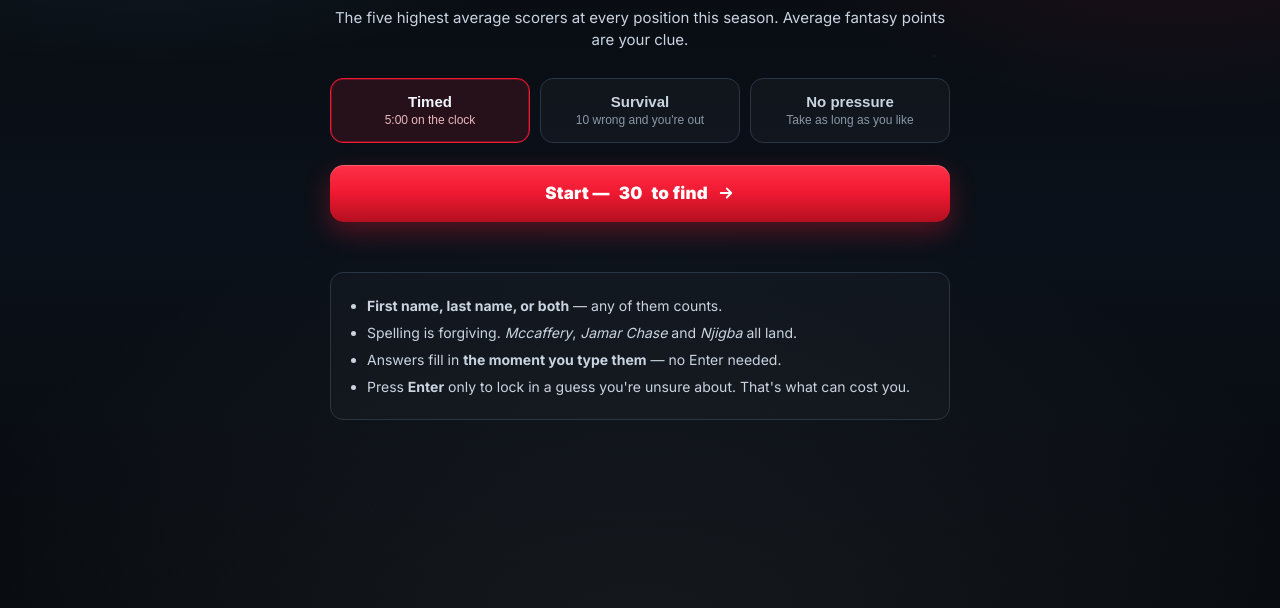
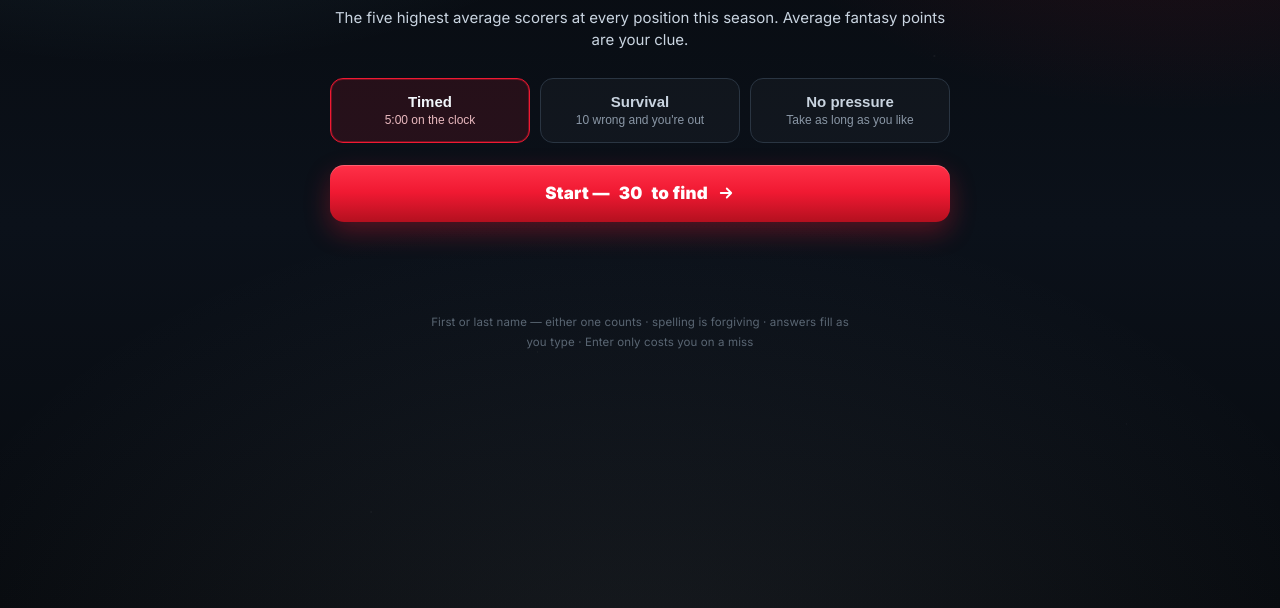
Before and after one commit to Stevenlmiori/dietcokeman, a plain HTML site: page play.html in a window 1280 px wide. Shown: the part 192-800 px from the top of the page. Drawn offline with Linux system fonts and the light colour scheme.

Commit message:
Demote the rules box to fine print
The game explains itself; a bordered bullet list above the fold was clutter.

Co-Authored-By: Claude Opus 5 <noreply@anthropic.com>

```diff
--- a/play.html
+++ b/play.html
@@ -67,14 +67,8 @@
     </button>
     <p class="pct" id="bestLine" style="min-height:18px"></p>
 
-    <div class="rules">
-      <ul>
-        <li><b>First name, last name, or both</b> — any of them counts.</li>
-        <li>Spelling is forgiving. <i>Mccaffery</i>, <i>Jamar Chase</i> and <i>Njigba</i> all land.</li>
-        <li>Answers fill in <b>the moment you type them</b> — no Enter needed.</li>
-        <li>Press <b>Enter</b> only to lock in a guess you're unsure about. That's what can cost you.</li>
-      </ul>
-    </div>
+    <p class="fine">First or last name — either one counts · spelling is forgiving ·
+      answers fill as you type · Enter only costs you on a miss</p>
   </section>
 
   <!-- ============ GAME ============ -->
--- a/style.css
+++ b/style.css
@@ -163,10 +163,9 @@ a{color:inherit}
   background:linear-gradient(180deg,rgba(255,255,255,.1),rgba(255,255,255,.04));
   box-shadow:inset 0 0 0 1px var(--line);color:var(--white);
 }
-.rules{text-align:left;margin:24px auto 0;padding:16px 18px;border:1px solid var(--line);
-  border-radius:13px;background:rgba(255,255,255,.025)}
-.rules li{margin:6px 0;color:var(--silver);font-size:14px}
-.rules ul{margin:0;padding-left:18px}
+/* house rules, demoted to fine print — the game explains itself */
+.fine{margin:64px auto 0;max-width:60ch;text-align:center;
+  font-size:11.5px;line-height:1.75;color:#5A6673;letter-spacing:.01em}
 
 /* ---------- HUD ---------- */
 .hud{
```
